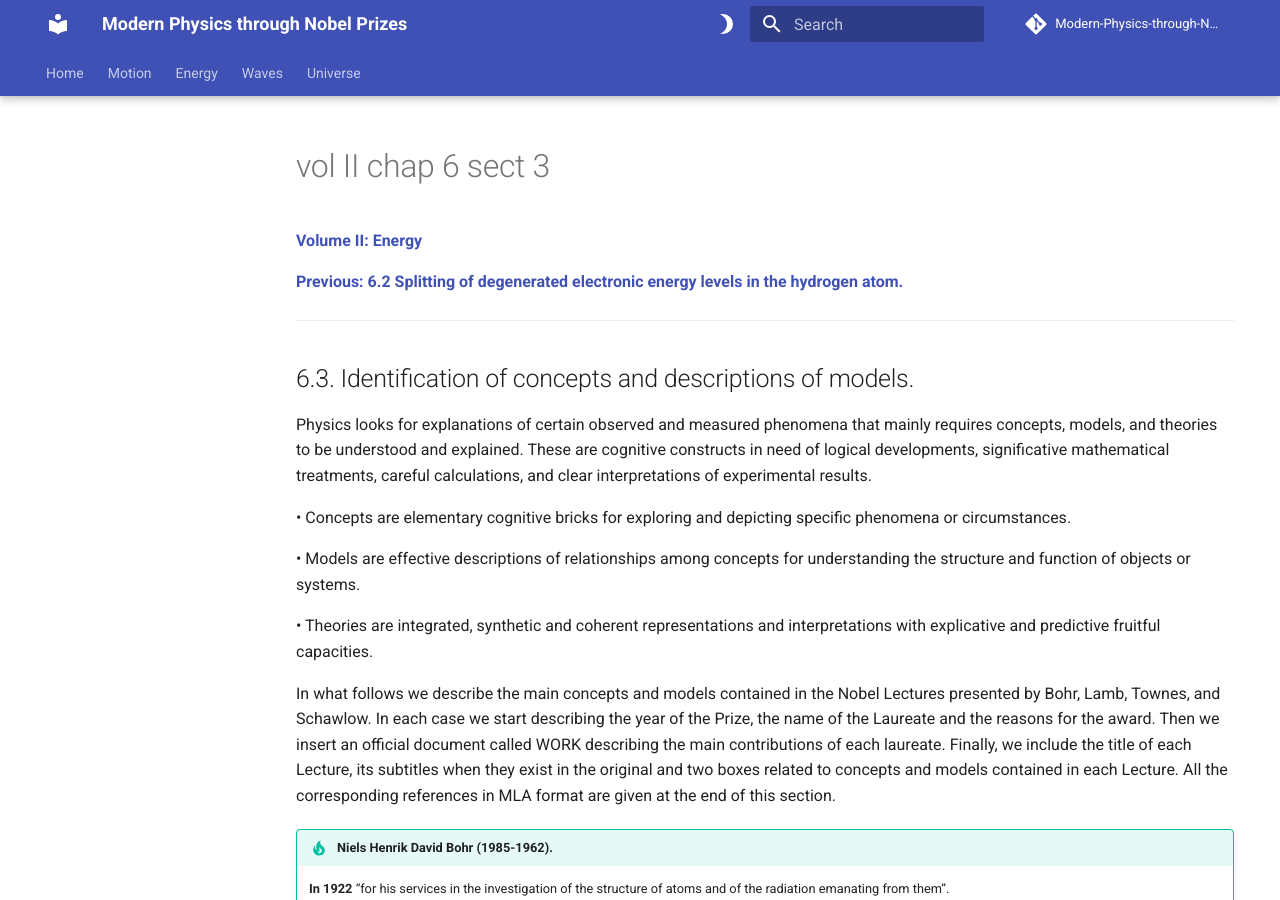
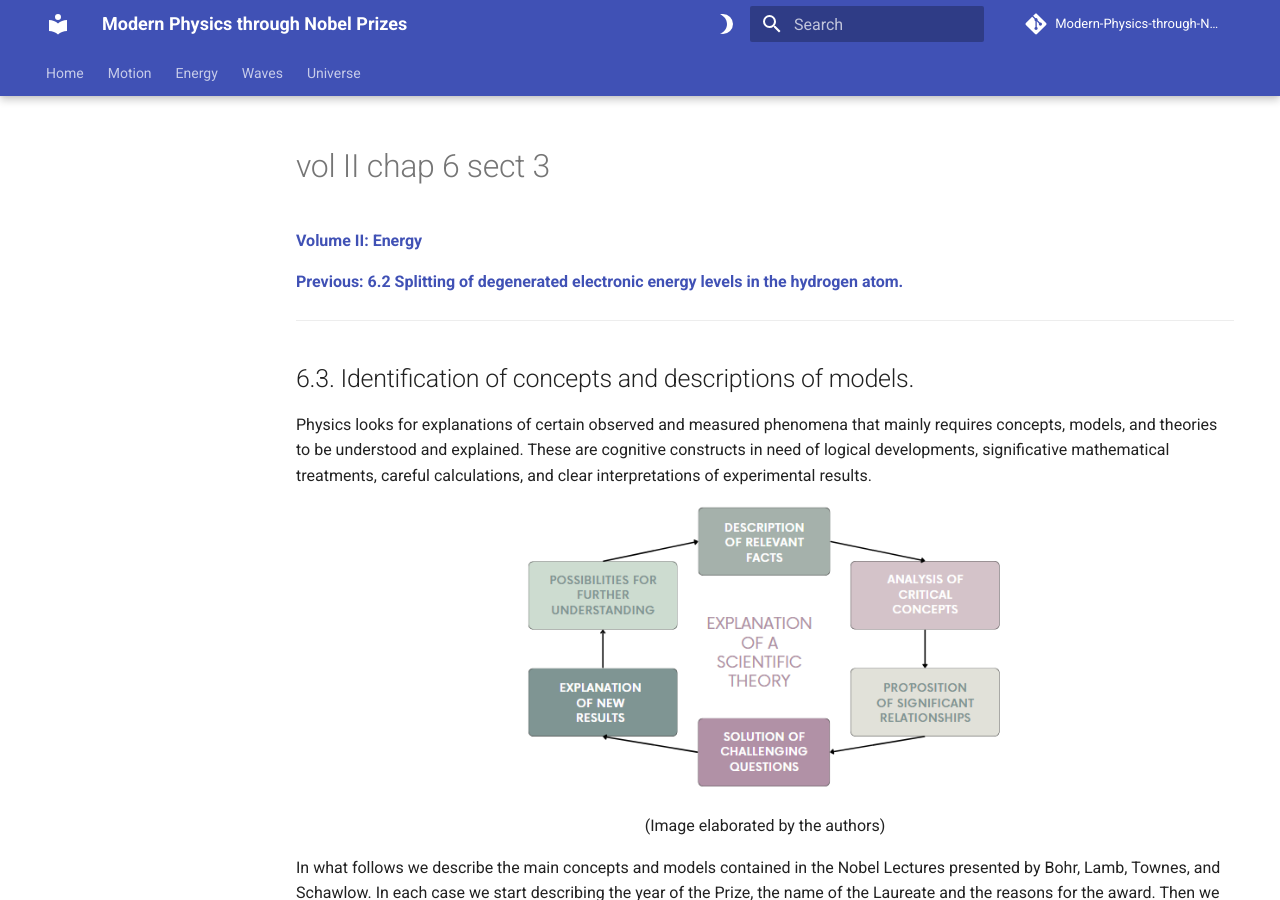
Before and after one commit to modphysnobel/modphysnobel.github.io, an MkDocs documentation site: the page built from docs/vol-II/vol-II-chap-6-sect-3.md, in a window 1280 px wide and 900 px high. Built offline with MkDocs 1.6.1 and Material for MkDocs 9.7.7, drawn with Linux system fonts in a browser that asks for light colours; some web fonts are replaced; comment, search, counter and statistics services are not loaded.

Commit message:
Update vol-II-chap-6-sect-3.md

```diff
--- a/docs/vol-II/vol-II-chap-6-sect-3.md
+++ b/docs/vol-II/vol-II-chap-6-sect-3.md
@@ -9,11 +9,13 @@
 
 Physics looks for explanations of certain observed and measured phenomena that mainly requires concepts, models, and theories to be understood and explained. These are cognitive constructs in need of logical developments, significative mathematical treatments, careful calculations, and clear interpretations of experimental results.
 
-•	Concepts are elementary cognitive bricks for exploring and depicting specific phenomena or circumstances.
+<p align="center" width="100%">
+    <img width="480" src="https://github.com/modphysnobel/modphysnobel.github.io/blob/main/docs/vol-II/figs/chap-5-sect-3-fig2.PNG?raw=true.PNG">
+</p>
 
-•	Models are effective descriptions of relationships among concepts for understanding the structure and function of objects or systems.
-
-•	Theories are integrated, synthetic and coherent representations and interpretations with explicative and predictive fruitful capacities.
+<center>
+(Image elaborated by the authors)
+</center>
 
 In what follows we describe the main concepts and models contained in the Nobel Lectures presented by Bohr, Lamb, Townes, and Schawlow. In each case we start describing the year of the Prize, the name of the Laureate and the reasons for the award. Then we insert an official document called WORK describing the main contributions of each laureate. Finally, we include the title of each Lecture, its subtitles when they exist in the original and two boxes related to concepts and models contained in each Lecture. All the corresponding references in MLA format are given at the end of this section.
 
```
